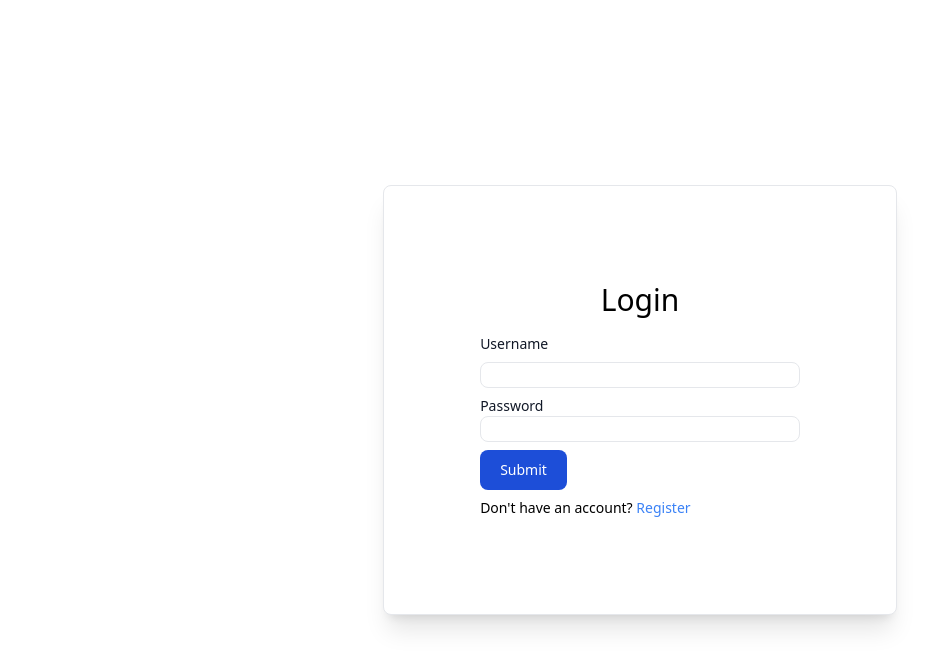
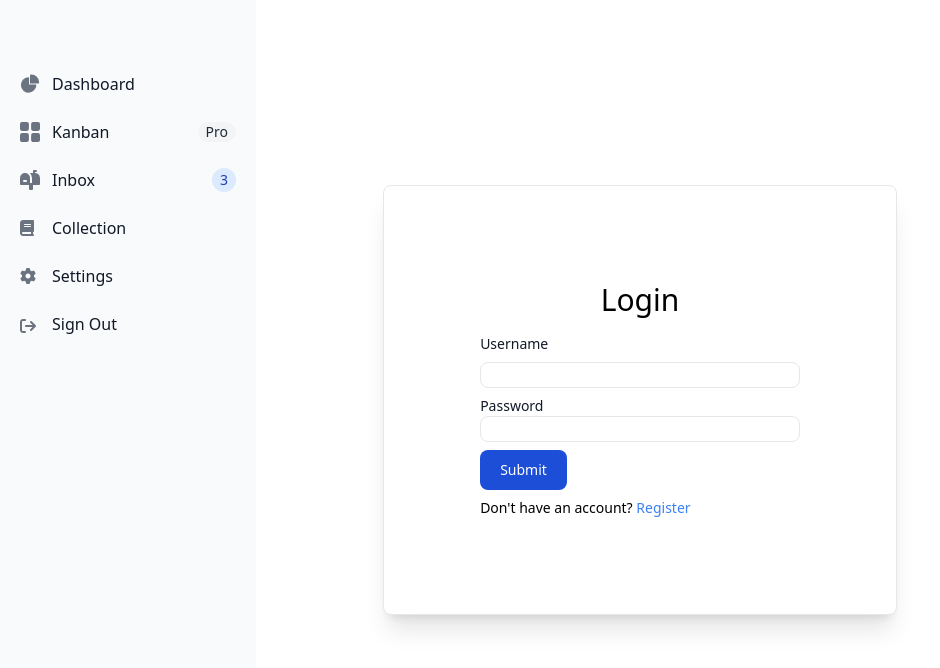
Before and after one commit to ftaskoski/ReadEase, a Vue app: page /login in a window 1280 px wide. Shown: the top 668 px of the page, without its empty margins (0-940 px from the left). Built offline with nearby package versions, Linux system fonts and the light colour scheme.

Commit message:
sidebar shows everywhere and sidebar navigation update

```diff
--- a/src/App.vue
+++ b/src/App.vue
@@ -1,9 +1,11 @@
 <script setup lang="ts">
 import { RouterView } from "vue-router";
+import sideBar from "./components/sideBar.vue";
 </script>
 
 <template>
   <div>
+  <sideBar />
   <RouterView />
 </div>
 </template>
--- a/src/components/sideBar.vue
+++ b/src/components/sideBar.vue
@@ -34,7 +34,7 @@
           class="h-full w-64 px-3 py-16 overflow-y-auto bg-gray-50 dark:bg-gray-800"
         >
           <ul class="space-y-2 font-medium">
-            <li>
+            <li @click="toggleSidebarOnPhone">
               <RouterLink
                 to="/"
                 class="flex items-center p-2 text-gray-900 rounded-lg dark:text-white hover:bg-gray-100 dark:hover:bg-gray-700 group"
@@ -102,8 +102,9 @@
                 >
               </a>
             </li>
-            <li>
+            <li @click="toggleSidebarOnPhone" >
               <RouterLink to="/books"
+
                 href="#"
                 class="flex items-center p-2 text-gray-900 rounded-lg dark:text-white hover:bg-gray-100 dark:hover:bg-gray-700 group"
               >
@@ -114,7 +115,7 @@
                 <span class="flex-1 ms-3 whitespace-nowrap">Collection</span>
               </RouterLink>
             </li>
-            <li>
+            <li @click="toggleSidebarOnPhone" >
               <RouterLink
                 to="/settings"
                 class="flex items-center p-2 text-gray-900 rounded-lg dark:text-white hover:bg-gray-100 dark:hover:bg-gray-700 group"
@@ -125,7 +126,7 @@
                 <span class="flex-1 ms-3 whitespace-nowrap">Settings</span>
               </RouterLink>
             </li>
-            <li>
+            <li >
               <RouterLink
                 @click="logout"
                 to="/login"
@@ -197,6 +198,14 @@ const toggleSidebar = () => {
   isSidebarOpen.value = !isSidebarOpen.value;
 };
 
+const toggleSidebarOnPhone = () => {
+   toggleOverflow();
+
+   if(window.innerWidth < 1024){
+    isSidebarOpen.value = !isSidebarOpen.value;
+   }
+};
+
 const closeSidebarOnClickOutside = (event: MouseEvent) => {
   const sidebar = document.getElementById("default-sidebar");
   const toggleButton = document.getElementById("toggle-button");
--- a/src/views/Books.vue
+++ b/src/views/Books.vue
@@ -1,9 +1,5 @@
 <template>
   <div >
-    <div class="order-2 sm:order-1 w-full sm:w-64">
-      <sideBar />
-    </div>
-
     <div class="order-1 sm:order-2 sm:ml-64 p-4 ">
       <div>
     <div>
@@ -119,7 +115,6 @@
 import axios from "axios";
 import { ref, onMounted, computed, watch } from "vue";
 import { loadUserFromCookie } from "@/store/authStore";
-import sideBar from "@/components/sideBar.vue";
 
 const url="https://localhost:7284/"
 const author = ref<string>("");
--- a/src/views/Settings.vue
+++ b/src/views/Settings.vue
@@ -1,7 +1,5 @@
 <template>
-      <div class="order-2 sm:order-1 w-full sm:w-64">
-      <sideBar />
-    </div>
+
   <div class="flex justify-center items-center h-screen">
     <form @submit.prevent="changeUsername">
       <label for="username">Username</label>
@@ -19,7 +17,6 @@
 <script setup lang="ts">
 import { ref } from "vue";
 import axios from "axios";
-import sideBar from "@/components/sideBar.vue";
 import {
   loadUserFromCookie,
   saveUserToCookie,
```
